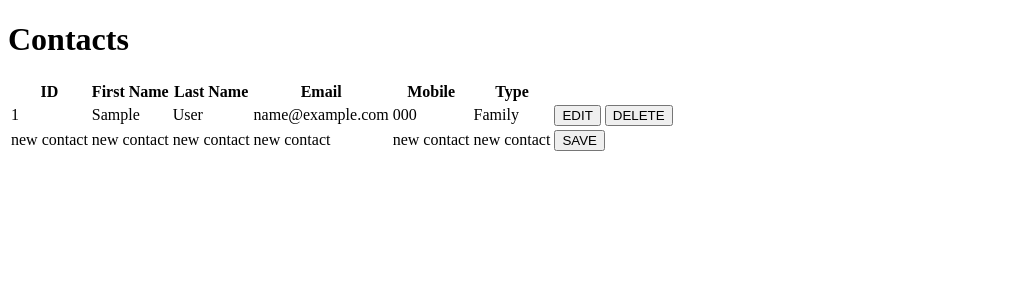
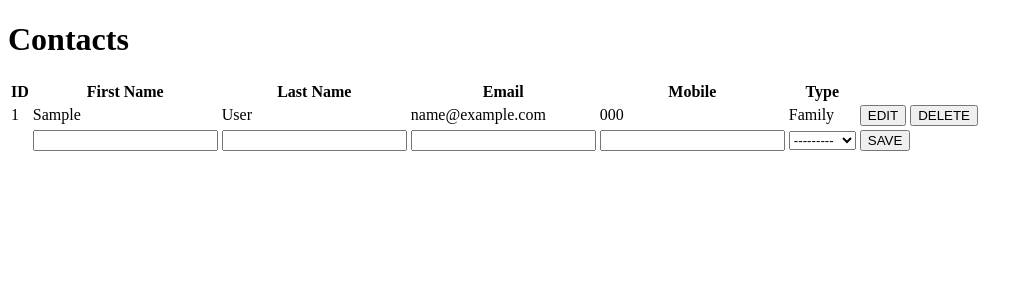
Before and after one commit to a1v0/dft-contacts, a Django app: page /contacts/ in a window 1280 px wide. Shown: the top 300 px of the page, without its empty margins (0-1032 px from the left). Run offline with Django 4.2, Linux system fonts and the light colour scheme; tables that the repository leaves empty hold one stand-in row (values such as "Sample post").

Commit message:
Add new contact form to the bottom of the table

```diff
--- a/dft_contacts/contacts/templates/contacts_template.html
+++ b/dft_contacts/contacts/templates/contacts_template.html
@@ -31,15 +31,19 @@
 		</tr>
 		{% endfor %}
 		<tr>
-			<td>new contact</td>
-			<td>new contact</td>
-			<td>new contact</td>
-			<td>new contact</td>
-			<td>new contact</td>
-			<td>new contact</td>
-			<td>
-				<button>SAVE</button>
-			</td>
+			<form>
+				<td></td>
+
+				{% for field in form %}
+
+				<td>{{ field }}</td>
+
+				{% endfor %}
+
+				<td>
+					<button>SAVE</button>
+				</td>
+			</form>
 		</tr>
 	</table>
 
```
